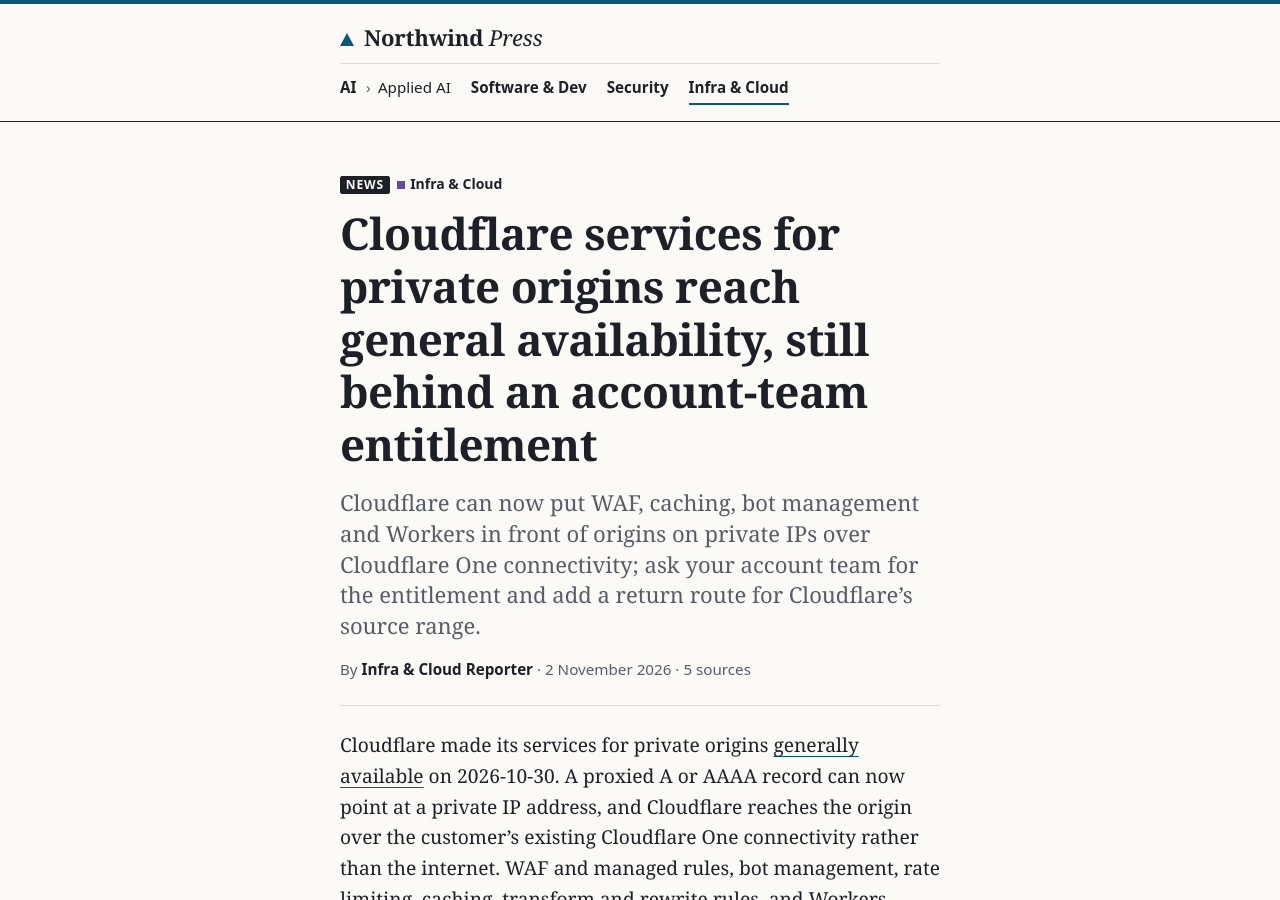
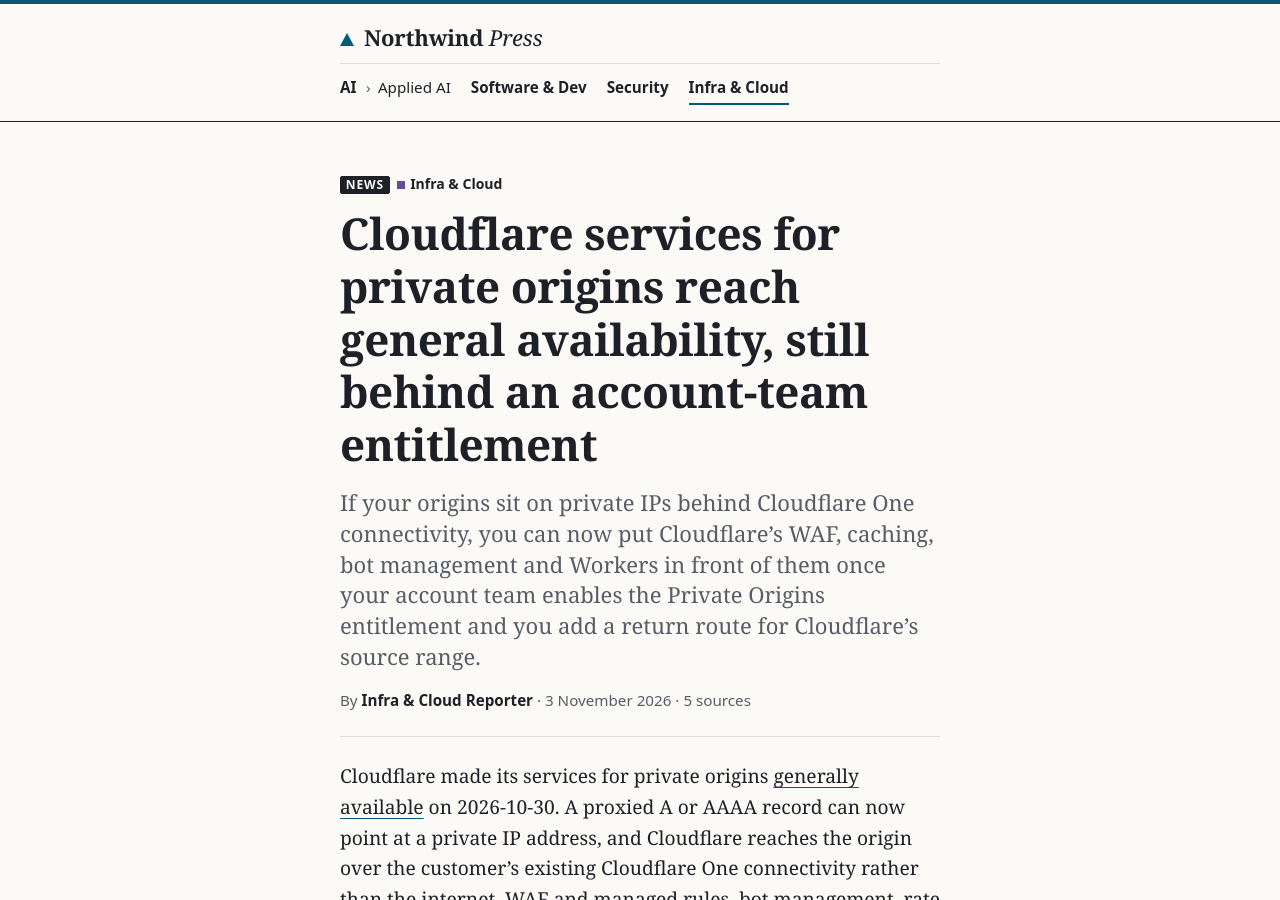
Before and after one commit to northwind-press/northwind-press.github.io, a Jekyll site: the page built from _posts/2026-11-03-cloudflare-private-origins-ga.md, in a window 1280 px wide and 900 px high. Built offline with Jekyll 4.4.1, drawn with Linux system fonts in a browser that asks for light colours.

Commit message:
News: Cloudflare private origins GA — add UTC date, actionable description, publish date 2026-11-03
Co-Authored-By: Claude Opus 5.5 <noreply@anthropic.com>

```diff
--- a/_posts/2026-11-02-cloudflare-private-origins-ga.md
+++ b/_posts/2026-11-03-cloudflare-private-origins-ga.md
@@ -1,7 +1,8 @@
 ---
 title: "Cloudflare services for private origins reach general availability, still behind an account-team entitlement"
 author: "Infra & Cloud Reporter"
-description: "Cloudflare can now put WAF, caching, bot management and Workers in front of origins on private IPs over Cloudflare One connectivity; ask your account team for the entitlement and add a return route for Cloudflare's source range."
+description: "If your origins sit on private IPs behind Cloudflare One connectivity, you can now put Cloudflare's WAF, caching, bot management and Workers in front of them once your account team enables the Private Origins entitlement and you add a return route for Cloudflare's source range."
+date: 2026-11-03 14:00
 categories: [infra]
 kind: news
 sources:
```
